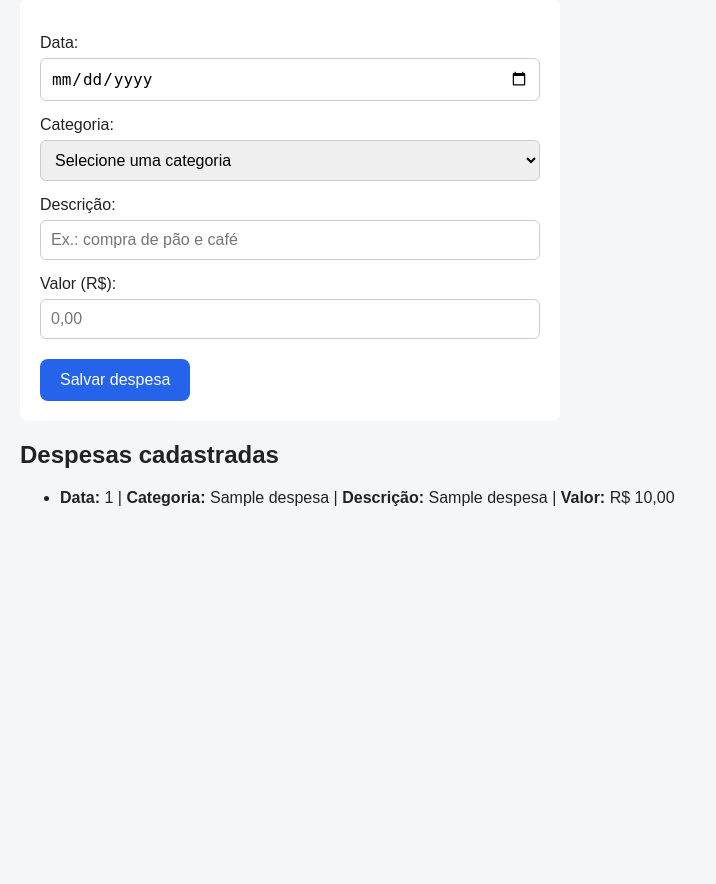
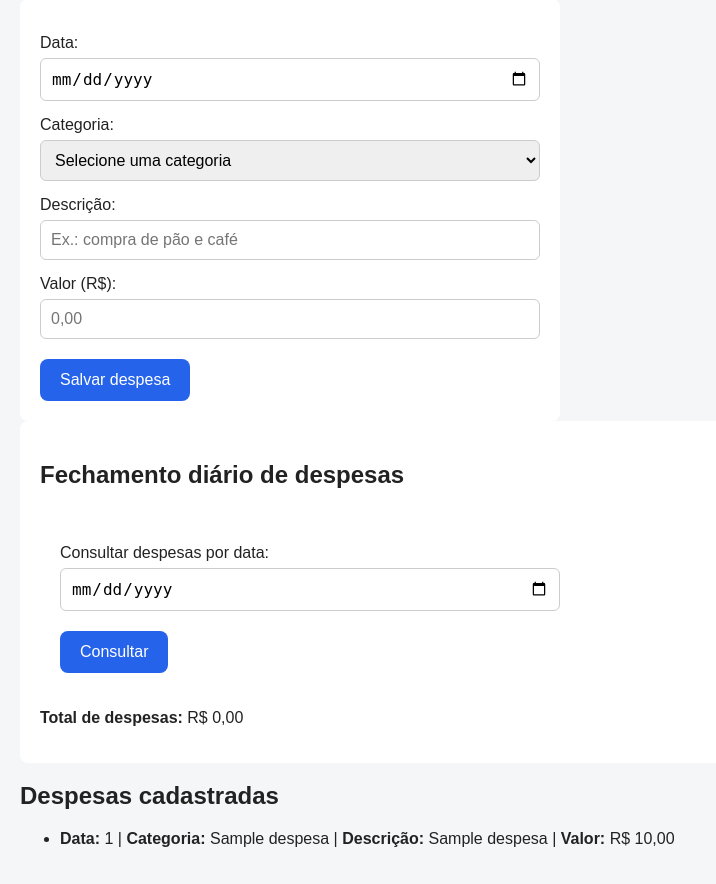
Before and after one commit to EstefanneFarias/lava-rapido-imperio, a Flask app: template templates/registrar_despesas.html in a window 1280 px wide. Shown: the part 281-1165 px from the top of the page, without its empty margins (0-716 px from the left). Before the commit the page ends 787 px from the top, so only its background shows below. Run offline with Flask 3, Linux system fonts and the light colour scheme; the template is opened without the code that fills it: most values are stand-ins (such as "Sample title", 1, 10 or a date in 2020).

Commit message:
feat: implementa totalizador diário de despesas

```diff
--- a/app.py
+++ b/app.py
@@ -6,13 +6,16 @@ from decimal import Decimal
 
 app = Flask(__name__)
 
+
 @app.route("/")
 def inicio():
     return render_template("index.html")
 
+
 @app.route("/registrar-servico")
 def registrar_servico():
     return render_template("registrar_servico.html")
+
 
 @app.route("/registrar-despesas", methods=["GET", "POST"])
 def registrar_despesas():
@@ -35,23 +38,47 @@ def registrar_despesas():
 
         conexao.commit()
         conexao.close()
+
         return redirect(url_for("registrar_despesas", salvo=1))
+
+    # Define a data consultada; se nenhuma for informada, usa hoje
+    data_consulta = request.args.get("data", date.today().isoformat())
 
     conexao = sqlite3.connect("lava_rapido.db")
     cursor = conexao.cursor()
 
+    # Consulta somente as despesas da data escolhida
     cursor.execute("""
         SELECT data, categoria, descricao, valor
         FROM despesas
-        ORDER BY data DESC, rowid DESC
-    """)
+        WHERE data = ?
+        ORDER BY rowid DESC
+    """, (data_consulta,))
 
     despesas = cursor.fetchall()
+
+    # Calcula o total das despesas da data escolhida
+    cursor.execute("""
+        SELECT SUM(valor)
+        FROM despesas
+        WHERE data = ?
+    """, (data_consulta,))
+
+    total_despesas = cursor.fetchone()[0] or 0
+
     conexao.close()
 
     hoje = date.today().isoformat()
 
-    return render_template("registrar_despesas.html", hoje=hoje, salvo=request.args.get("salvo"), despesas=despesas)
+    return render_template(
+        "registrar_despesas.html",
+        hoje=hoje,
+        salvo=request.args.get("salvo"),
+        despesas=despesas,
+        data_consulta=data_consulta,
+        total_despesas=total_despesas
+    )
+
 
 if __name__ == "__main__":
     app.run(host="0.0.0.0", port=5000, debug=True)
--- a/templates/registrar_despesas.html
+++ b/templates/registrar_despesas.html
@@ -67,6 +67,29 @@
             <button type="submit">Salvar despesa</button>
         </form>
 
+<section class="card">
+    <h2>Fechamento diário de despesas</h2>
+
+    <form method="GET" action="{{ url_for('registrar_despesas') }}">
+
+        <label for="data-consulta">Consultar despesas por data:</label>
+
+        <input
+            type="date"
+            id="data-cansulta"
+            name="data"
+            value="{{ data_consulta }}"
+            required
+        >
+
+        <button type="submit">Consultar</button>
+    </form>
+
+    <p>
+        <strong>Total de despesas:</strong>
+        R$ {{ "%.2f"|format(total_despesas / 100)|replace(".", ",") }}
+    </p>
+</section>
 
 
         <h2>Despesas cadastradas</h2>
```
